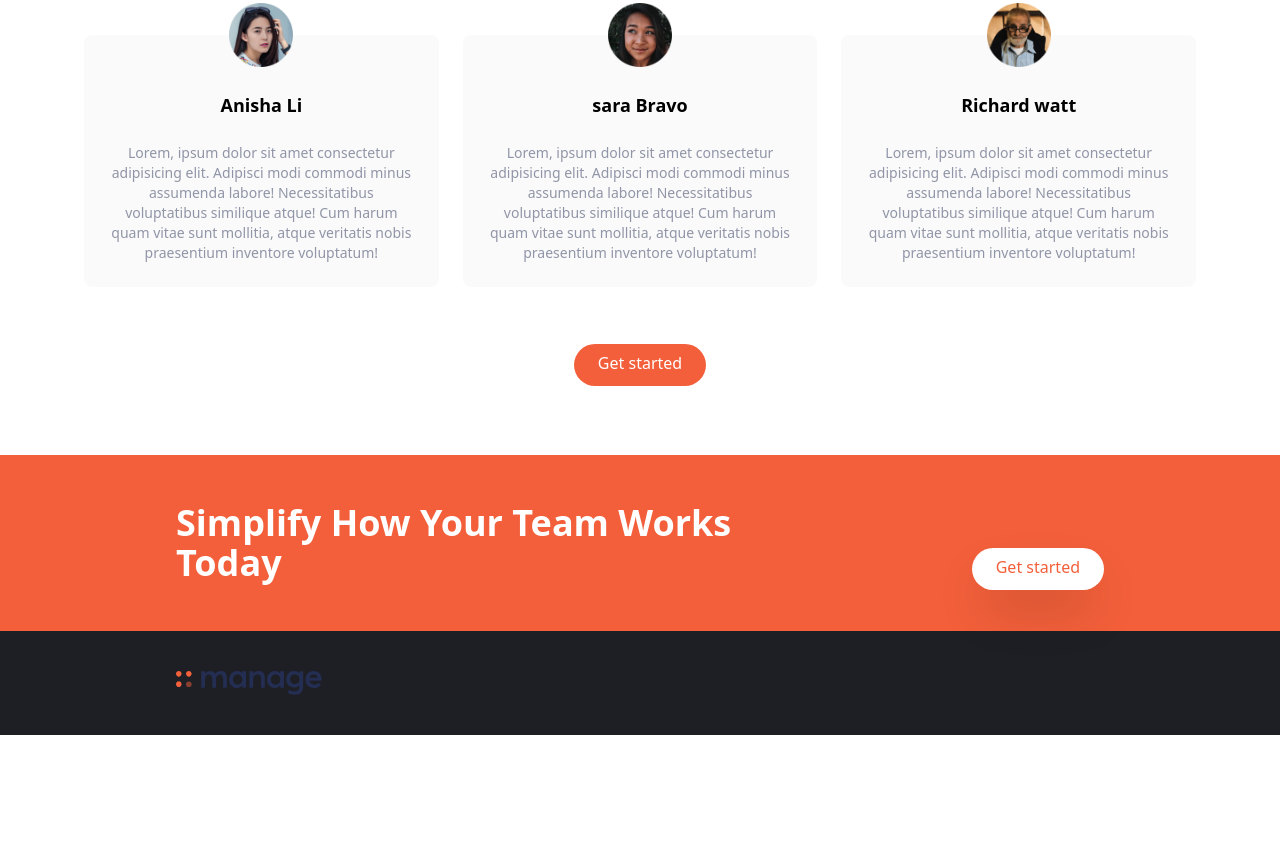
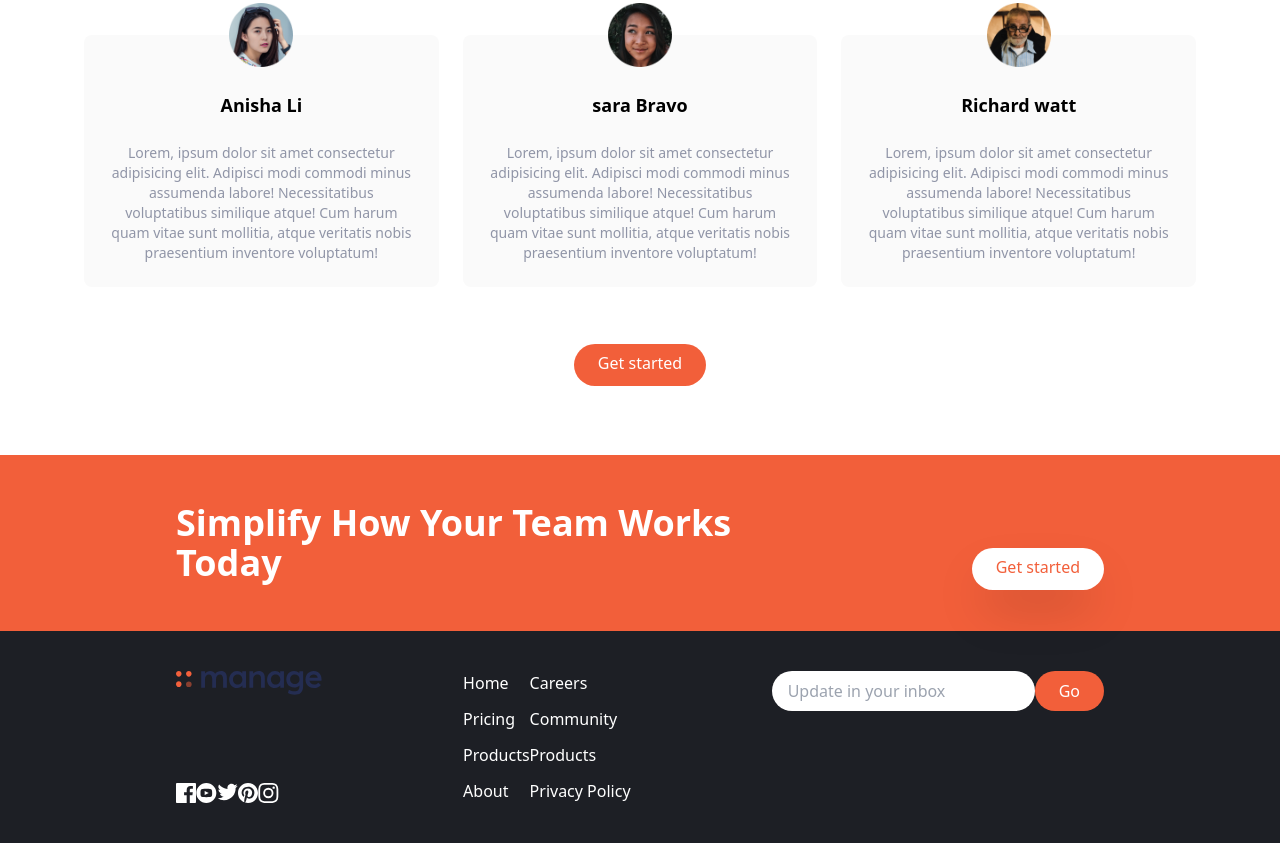
Before and after one commit to ami87878/Manage-landing-page, a website: page index.html in a window 1280 px wide. Shown: the part 1453-2296 px from the top of the page. Before the commit the page ends 2188 px from the top, so only its background shows below. Drawn offline with Linux system fonts and the light colour scheme.

Commit message:
add social links  and input

```diff
--- a/index.html
+++ b/index.html
@@ -282,11 +282,77 @@
                 <div class="container flex flex-col-reverse justify-between px-6 py-10 mx-auto space-y-8 md:flex-row md:space-y-0">
 
                     <!--logo and social links container-->
-                    <div class="flex flex-col-reverse item-center justify-between space-y12 md:flex-col md:space-y-0 md:items-start">
+                    <div class="flex flex-col-reverse items-center justify-between space-y-12 md:flex-col md:space-y-0 md:items-start">
                         <!--logo-->
-                        <img src="./images/logo.svg" alt="" srcset="">
+                        <img src="./images/logo.svg" class="h-8 " >
+
+
+                         <!--social links container-->
+                        <div class="flex justify-center space-x-4">
+                            <!--link 1-->
+                            <a href="">
+                                <img src="./images/icon-facebook.svg " alt="" class="h-8">
+                            </a>
+                            <!--link 2-->
+                            <a href="">
+                                <img src="./images/icon-youtube.svg " alt="" class="h-8">
+                            </a>
+                            <!--link 3-->
+                            <a href="">
+                                <img src="./images/icon-twitter.svg " alt="" class="h-8">
+                            </a>
+                            <!--link 4-->
+                            <a href="">
+                                <img src="./images/icon-pinterest.svg " alt="" class="h-8">
+                            </a>
+                            <!--link 5-->
+                            <a href="">
+                                <img src="./images/icon-instagram.svg " alt="" class="h-8">
+                            </a>
+
+                        </div>
 
                     </div>
+
+                    <!--list container-->
+                   <div class="flex justify-around space-x-32">
+
+                    <div class="flex flex-col space-y-3 text-white">
+
+                        <a href="#" class="hover:text-brightRed">Home</a>
+                        <a href="#" class="hover:text-brightRed">Pricing</a>
+                        <a href="#" class="hover:text-brightRed">Products</a>
+                        <a href="#" class="hover:text-brightRed">About</a>
+
+                    </div>
+
+                    <div class="flex flex-col space-y-3 text-white">
+
+                        <a href="#" class="hover:text-brightRed">Careers</a>
+                        <a href="#" class="hover:text-brightRed">Community</a>
+                        <a href="#" class="hover:text-brightRed">Products</a>
+                        <a href="#" class="hover:text-brightRed">Privacy Policy</a>
+
+
+                    </div>
+
+                   </div>
+
+                   <!--input container-->
+
+                   <div class="flex flex-col justify-between">
+                    <form>
+                        <div class="flex space-x3">
+
+                            <input type="text" class="flex-1 px-4 rounded-full focus:outline-none" placeholder="Update in your inbox">
+                            <button class="px-6 py-2 text-white rounded-full bg-brightRed hover:bg-brightRedLight focus:outline-none">
+                                Go
+                            </button>
+                        </div>
+                    </form>
+
+                   </div>
+
                 </div>
 
         </footer>
```
